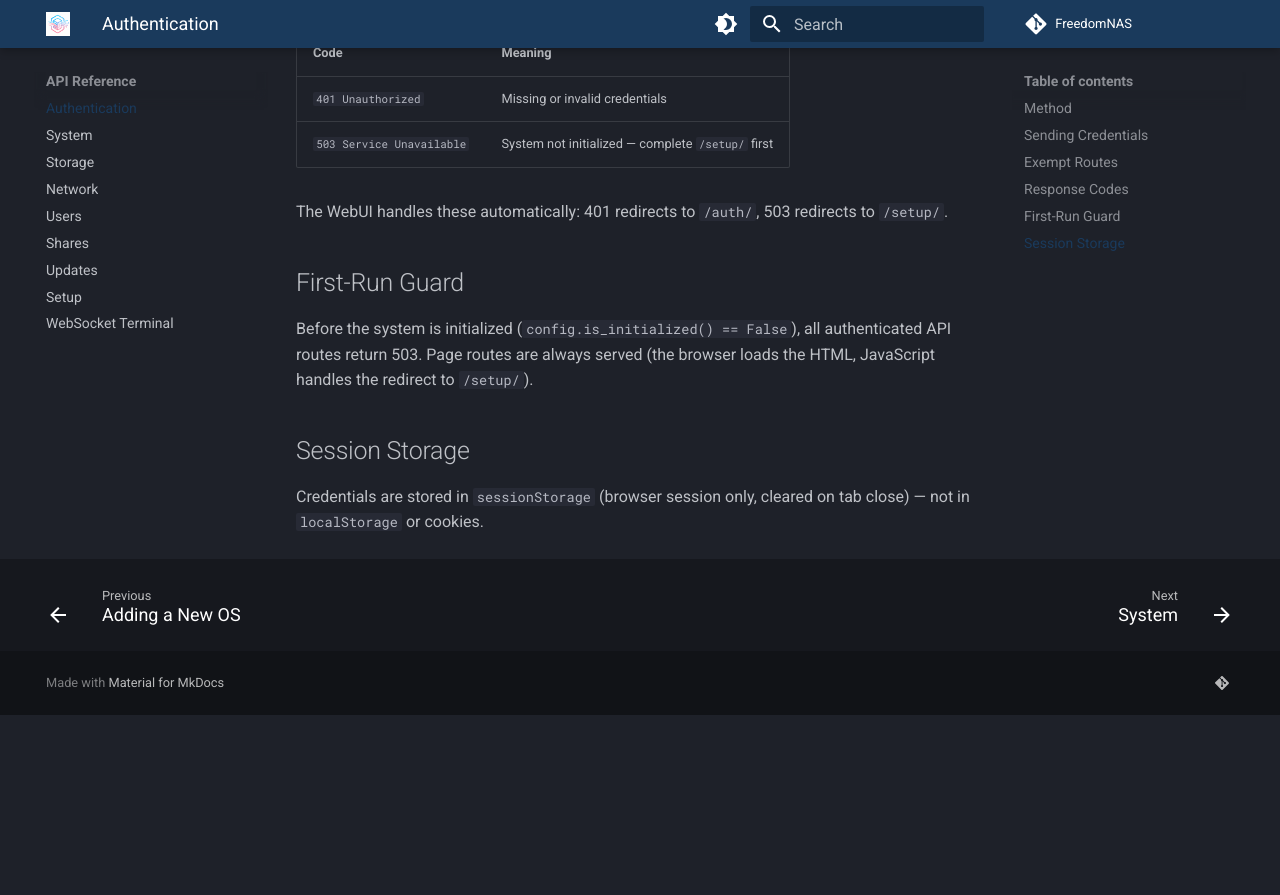
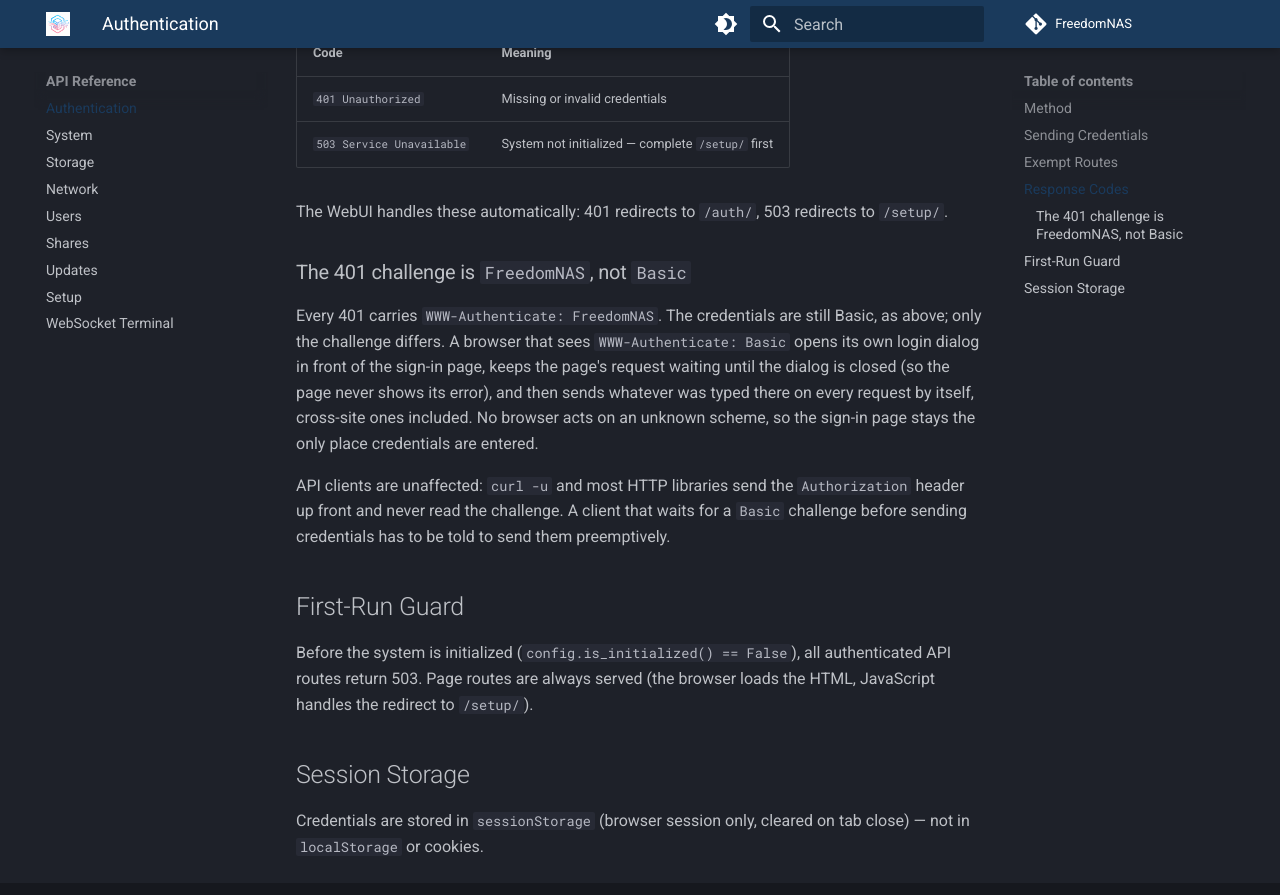
Before and after one commit to FreedomNAS/freedomnas-docs, an MkDocs documentation site: the page built from docs/api/authentication.md, in a window 1280 px wide and 900 px high, scrolled down 1100 px. Shown: the top 895 px of the window. Built offline with MkDocs 1.6.1 and Material for MkDocs 9.7.7, drawn with Linux system fonts in a browser that asks for light colours; before the commit the page ends 1815 px from its top, so only the background shows below that.

Commit message:
Document the FreedomNAS 401 challenge

```diff
--- a/docs/api/authentication.md
+++ b/docs/api/authentication.md
@@ -42,6 +42,21 @@ These routes do not require authentication:
 
 The WebUI handles these automatically: 401 redirects to `/auth/`, 503 redirects to `/setup/`.
 
+### The 401 challenge is `FreedomNAS`, not `Basic`
+
+Every 401 carries `WWW-Authenticate: FreedomNAS`. The credentials are still
+Basic, as above; only the challenge differs. A browser that sees
+`WWW-Authenticate: Basic` opens its own login dialog in front of the sign-in
+page, keeps the page's request waiting until the dialog is closed (so the page
+never shows its error), and then sends whatever was typed there on every
+request by itself, cross-site ones included. No browser acts on an unknown
+scheme, so the sign-in page stays the only place credentials are entered.
+
+API clients are unaffected: `curl -u` and most HTTP libraries send the
+`Authorization` header up front and never read the challenge. A client that
+waits for a `Basic` challenge before sending credentials has to be told to send
+them preemptively.
+
 ## First-Run Guard
 
 Before the system is initialized (`config.is_initialized() == False`), all
```
Also changed, not shown: docs/architecture/security.md (+1 -0 lines).
